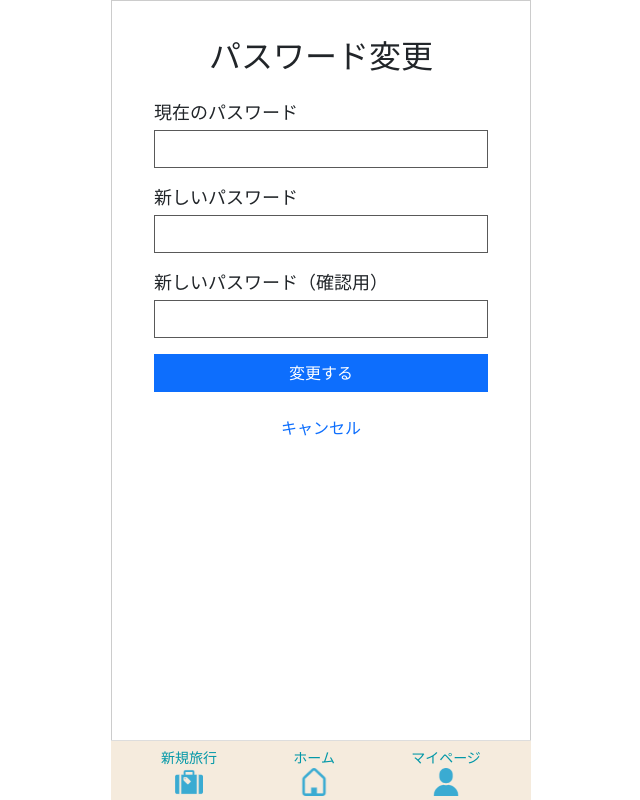
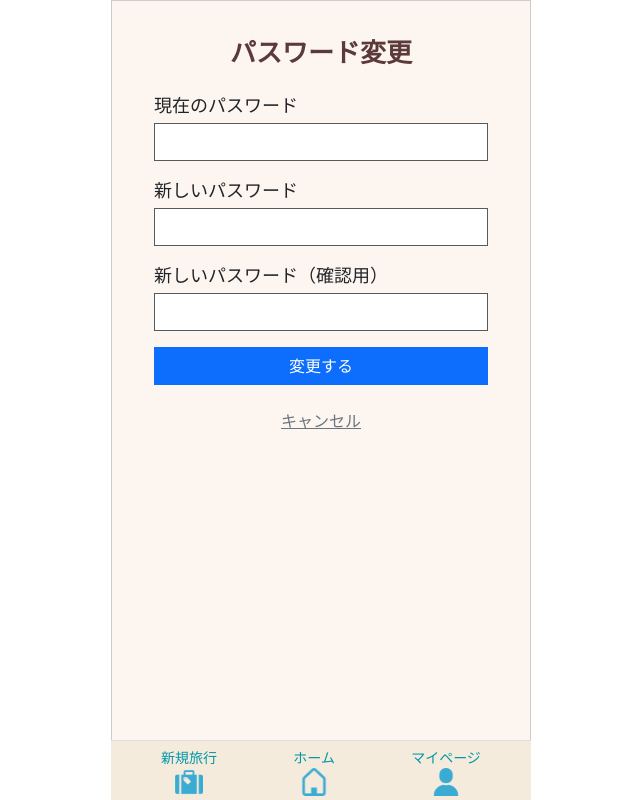
Before and after one commit to Ukahana/tabipre, a Django app: page /account/password_change/ in a window 1280 px wide. Shown: the whole page, without its empty margins (319-959 px from the left). Run offline with Django 5.2, Linux system fonts and the light colour scheme; a user stored in the database is signed in.

Commit message:
mypageのCSS

```diff
--- a/first_project/templates/mypage/email_change.html
+++ b/first_project/templates/mypage/email_change.html
@@ -1,4 +1,10 @@
 {% extends 'base.html' %}
+{% load static %}
+
+{% block extra_css %}
+{{ block.super }}
+<link rel="stylesheet" href="{% static 'tabipre/css/mypage/mypage.css' %}">
+{% endblock %}
 
 {% block content %}
 <div class="container mt-4">
--- a/first_project/templates/mypage/name_change.html
+++ b/first_project/templates/mypage/name_change.html
@@ -3,6 +3,7 @@
 
 {% block extra_css %}
 {{ block.super }}
+<link rel="stylesheet" href="{% static 'tabipre/css/mypage/mypage.css' %}">
 {% endblock %}
 
 {% block content %}
--- a/first_project/templates/mypage/password_change.html
+++ b/first_project/templates/mypage/password_change.html
@@ -1,12 +1,14 @@
 {% extends 'base.html' %}
 {% load static %}
+
 {% block extra_css %}
 {{ block.super }}
+<link rel="stylesheet" href="{% static 'tabipre/css/mypage/mypage.css' %}">
 {% endblock %}
 {% block content %}
 <div class="container mt-4">
 
-    <h2 class="mb-4 text-center">パスワード変更</h2>
+    <h2 class="sub-title mb-4">パスワード変更</h2>
 
     <!-- エラー表示 -->
     {% if form.errors %}
@@ -48,7 +50,7 @@
     </form>
 
     <div class="text-center mb-5">
-        <a href="{% url 'app:mypage' %}" class="text-decoration-none">
+        <a href="{% url 'app:mypage' %}" class="back-link">
             キャンセル
         </a>
     </div>
```
Also changed, not shown: first_project/app/views/mypage/account_edit.py (+4 -3 lines), first_project/db.sqlite3, first_project/static/tabipre/css/mypage/mypage.css (line endings or trailing spaces).
